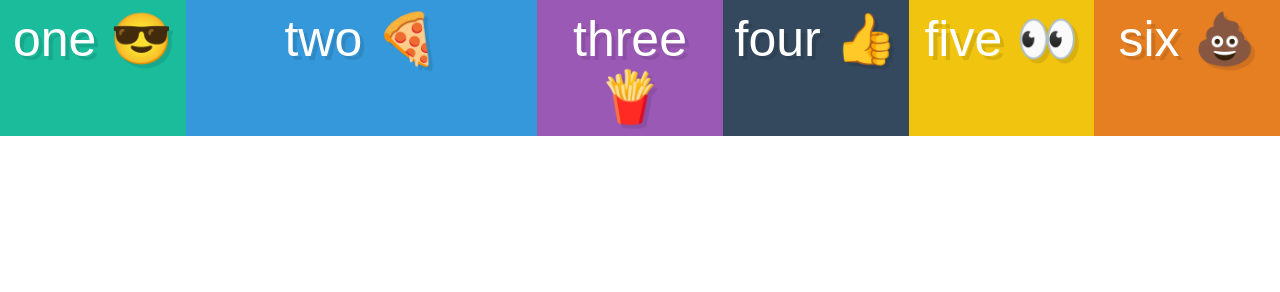
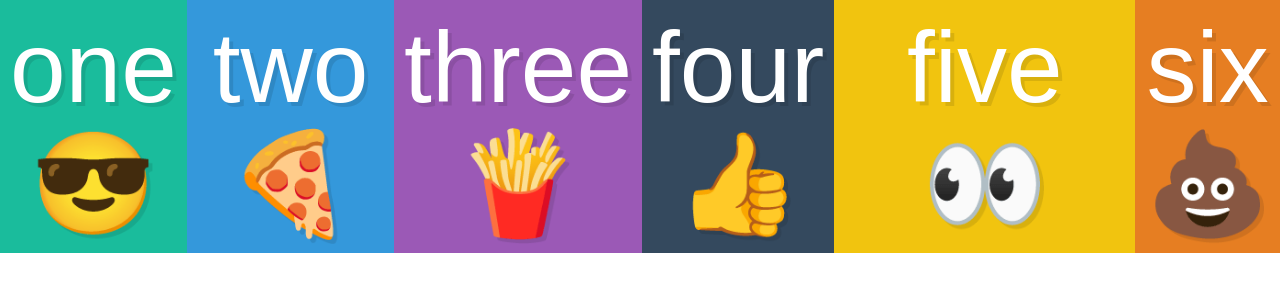
Before and after one commit to LuzAlejandraGonzalez/flexbox, a plain HTML site: page flexbox-sizing/index.html in a window 1280 px wide. Drawn offline with Linux system fonts and the light colour scheme.

Commit message:
Flexbox-sizing

```diff
--- a/flexbox-sizing/style.css
+++ b/flexbox-sizing/style.css
@@ -9,7 +9,7 @@ input[type=reset],input[type=submit]{-webkit-appearance:button;cursor:pointer;}b
 /* Some default styles to make each box visible */
 .box {
   color:white;
-  font-size: 50px;
+  font-size: 100px;
   text-align: center;
   text-shadow:4px 4px 0 rgba(0,0,0,0.1);
   padding:10px;
@@ -31,12 +31,17 @@ input[type=reset],input[type=submit]{-webkit-appearance:button;cursor:pointer;}b
 /* We start writing out flexbox here. The above is just page setup */
 .container {
   display:flex;
+
 }
 
 .box {
-  flex:1;
+  flex: 1;
 }
 
 .box2 {
-  flex:2;
+  flex: 2;
 }
+
+.box5 {
+  flex: 3;
+}
```
